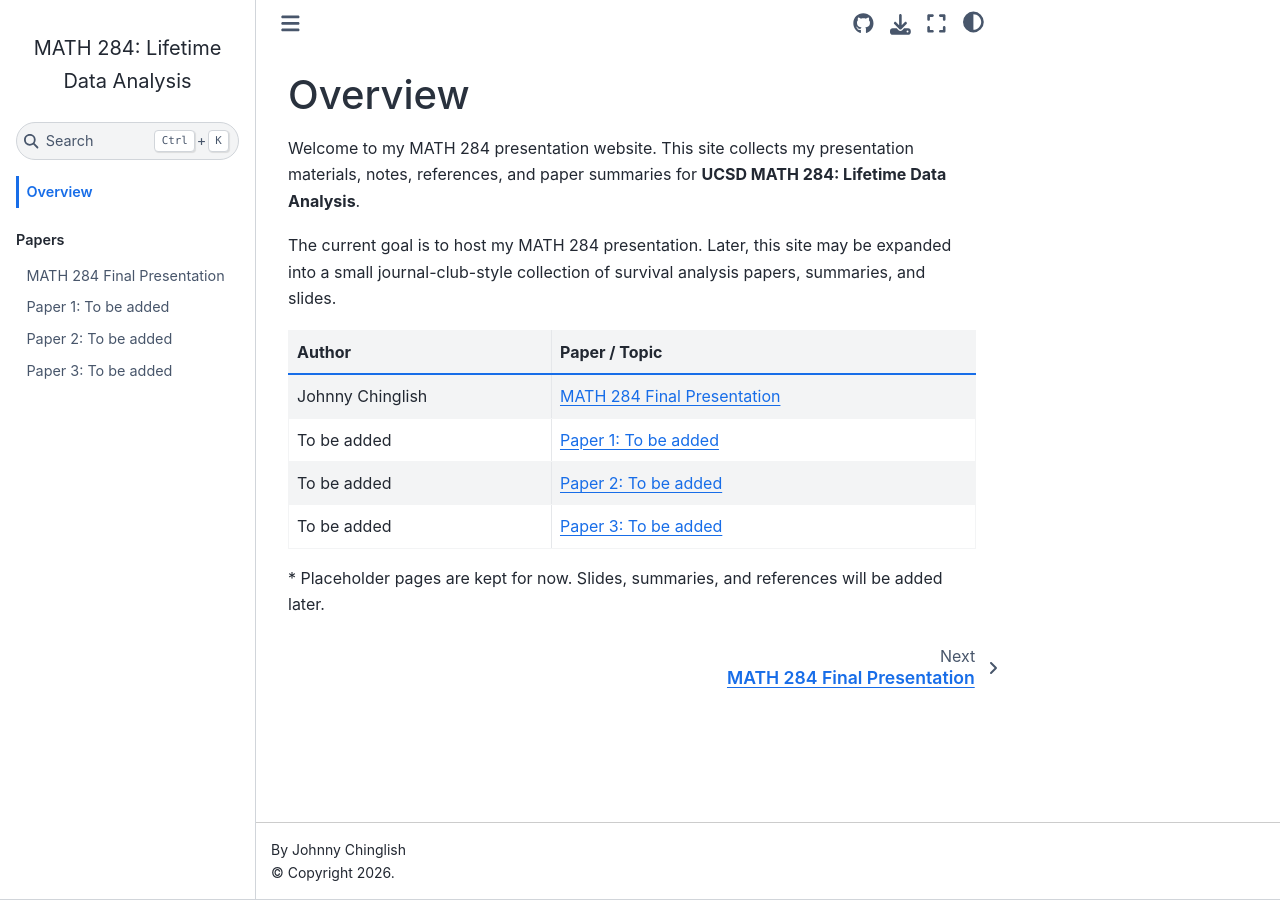
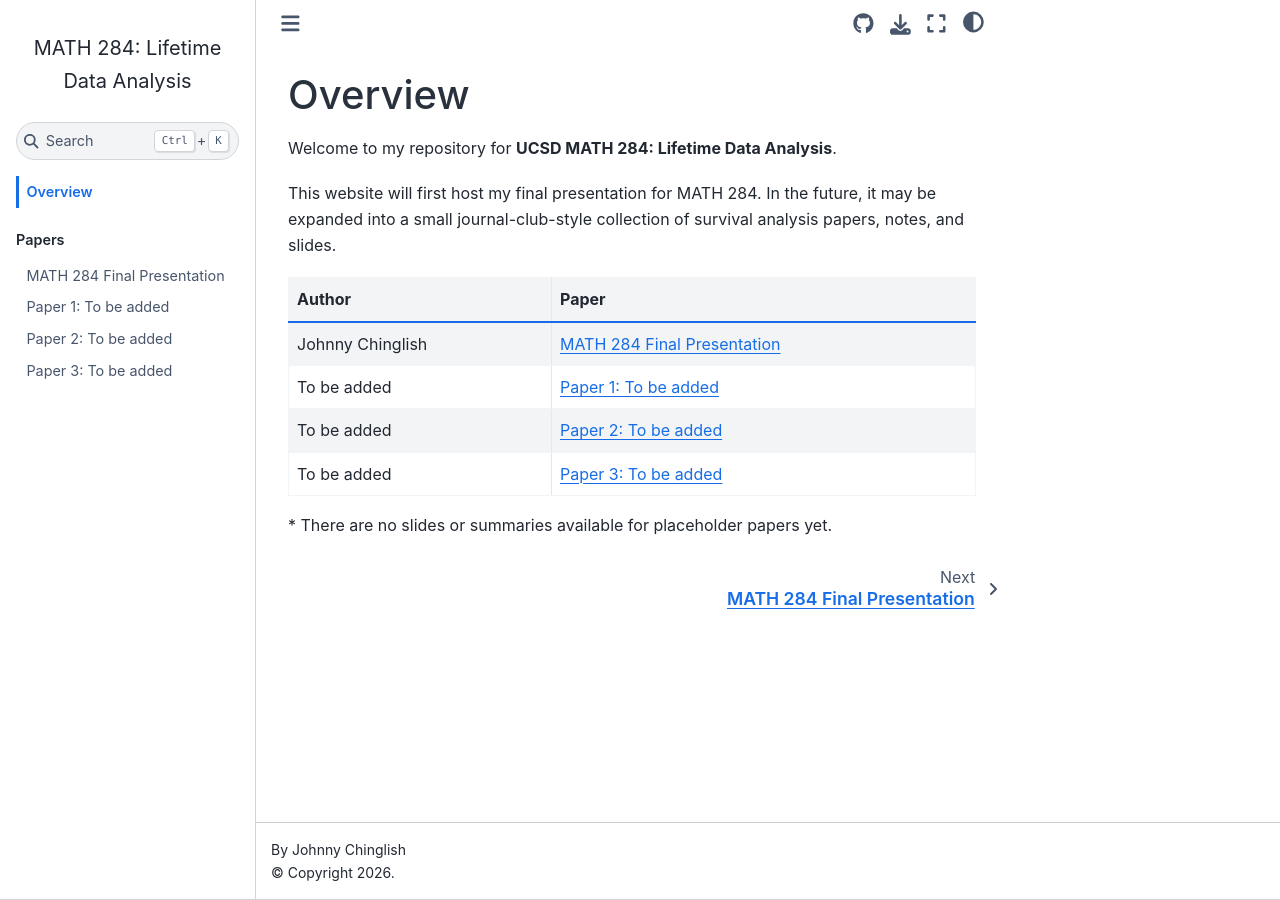
Before and after one commit to Johnny-Chinglish/MATH-284-Presentation, a Jupyter Book: the page built from index.md, in a window 1280 px wide. Built offline with Jupyter Book 1.0.4 settings and Sphinx 7.4.7 and the Sphinx Book theme 1.1.4, drawn with Linux system fonts in a browser that asks for light colours.

Commit message:
Make overview match journal club style

```diff
--- a/index.md
+++ b/index.md
@@ -1,14 +1,14 @@
 # Overview
 
-Welcome to my MATH 284 presentation website. This site collects my presentation materials, notes, references, and paper summaries for **UCSD MATH 284: Lifetime Data Analysis**.
+Welcome to my repository for **UCSD MATH 284: Lifetime Data Analysis**.
 
-The current goal is to host my MATH 284 presentation. Later, this site may be expanded into a small journal-club-style collection of survival analysis papers, summaries, and slides.
+This website will first host my final presentation for MATH 284. In the future, it may be expanded into a small journal-club-style collection of survival analysis papers, notes, and slides.
 
-| Author | Paper / Topic |
+| Author | Paper |
 | --- | --- |
 | Johnny Chinglish | [MATH 284 Final Presentation](presentation.md) |
 | To be added | [Paper 1: To be added](paper1.md) |
 | To be added | [Paper 2: To be added](paper2.md) |
 | To be added | [Paper 3: To be added](paper3.md) |
 
-\* Placeholder pages are kept for now. Slides, summaries, and references will be added later.
+\* There are no slides or summaries available for placeholder papers yet.
```
